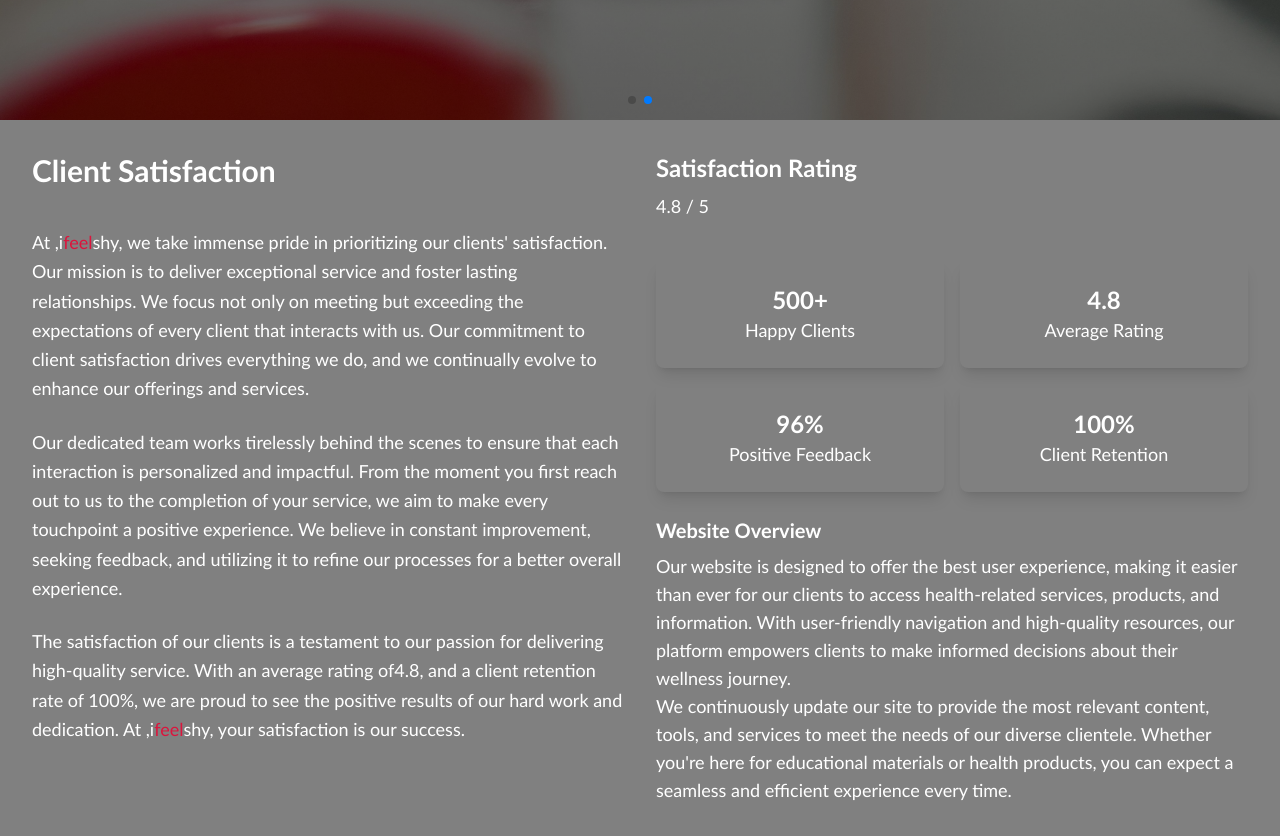
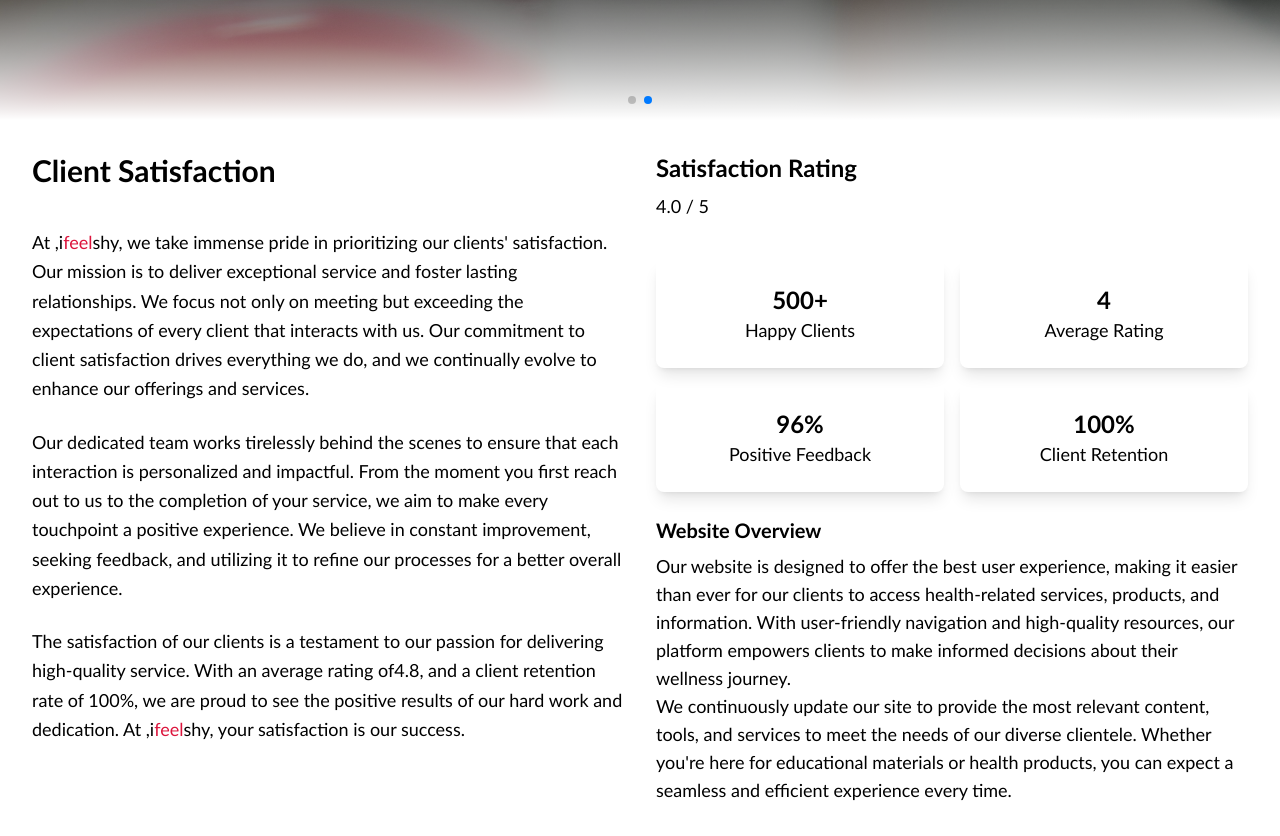
Before and after one commit to mss-souloftware/pharma-uk, a Next.js app: page / in a window 1280 px wide. Shown: the part 760-1596 px from the top of the page. Built offline with nearby package versions, Linux system fonts and the light colour scheme.

Commit message:
Updated-Code

```diff
--- a/src/app/layout.js
+++ b/src/app/layout.js
@@ -1,22 +1,41 @@
-import Navbar from "@/component/Navbar";
-import "./globals.css";
-import Hero from "@/component/Hero";
-import Content from "@/component/Content";
-
-export const metadata = {
-  title: "Create Next App",
-  description: "Generated by create next app",
-};
+// RootLayout.jsx
+"use client";
+import { useState, useEffect } from "react";
+import { FaSpinner } from "react-icons/fa"; // Import spinner icon for enhanced UI
+import Navbar from "@/component/Navbar"; // Make sure to adjust imports if necessary
+import "./globals.css"; // Import your custom global styles
 
 export default function RootLayout({ children }) {
+  const [loading, setLoading] = useState(true);
+
+  // Simulate loading for demo purposes
+  useEffect(() => {
+    // Simulate a delay before content is loaded (remove this in production)
+    setTimeout(() => {
+      setLoading(false);
+    }, 2000); // 2 seconds delay
+  }, []);
+
   return (
     <html lang="en">
-      <body>
-        <header>
+      <head>
+        <title>Create Next App</title>
+        <meta name="description" content="Generated by create next app" />
+      </head>
+      <body className={`relative ${loading ? 'bg-black' : ''}`}>
+        <header className={loading ? 'hidden' : ''}>
           <Navbar />
         </header>
         <main>
-          {children} {/* To render children in page component */}
+          {loading ? (
+            <div className="absolute inset-0 flex justify-center items-center bg-black opacity-100 z-50">
+              {/* Spinner in the center */}
+              <FaSpinner className="animate-spin text-hoverUnderlineColor text-8xl sm:text-6xl sm:mt-[80%] md:text-7xl md:mt-[60%] lg:text-8xl lg:mt-[40%] mt-[90%]" />
+              </div>
+          ) : (
+            // Render children once loading is complete
+            children
+          )}
         </main>
       </body>
     </html>
--- a/src/component/Content.jsx
+++ b/src/component/Content.jsx
@@ -12,10 +12,13 @@ const Content = () => {
   const [clientRetention, setClientRetention] = useState(0);
 
   const [loading, setLoading] = useState(true); // Track loading state
+  const [clientCount, setClientCount] = useState(0); // For animated client count
+  const [ratingCount, setRatingCount] = useState(0); // For animated rating count
+  const [feedbackCount, setFeedbackCount] = useState(0); // For animated feedback count
+  const [retentionCount, setRetentionCount] = useState(0); // For animated retention count
 
   // Simulating a fetch from backend API (e.g., using fetch/axios)
   useEffect(() => {
-    // Replace this with an actual API call
     setTimeout(() => {
       setClients(500);
       setAverageRating(4.8);
@@ -26,8 +29,35 @@ const Content = () => {
     }, 2000); // Simulate an API response delay
   }, []);
 
+  // Function to animate the numbers from 0 to their respective values
+  const animateCounting = (start, end, duration, setCount) => {
+    let startTime = null;
+
+    const updateCount = (timestamp) => {
+      if (!startTime) startTime = timestamp;
+      const progress = timestamp - startTime;
+      const increment = Math.min(end, (progress / duration) * end);
+      setCount(Math.floor(increment));
+
+      if (progress < duration) {
+        requestAnimationFrame(updateCount);
+      }
+    };
+
+    requestAnimationFrame(updateCount);
+  };
+
+  useEffect(() => {
+    if (!loading) {
+      animateCounting(0, clients, 1000, setClientCount);
+      animateCounting(0, averageRating, 1000, setRatingCount);
+      animateCounting(0, positiveFeedback, 1000, setFeedbackCount);
+      animateCounting(0, clientRetention, 1000, setRetentionCount);
+    }
+  }, [loading, clients, averageRating, positiveFeedback, clientRetention]);
+
   return (
-    <div className="w-full px-4 py-8 md:px-8 bg-secondary text-white">
+    <div className="w-full px-4 py-8 md:px-8 bg-white text-black">
       <div className="grid grid-cols-1 md:grid-cols-2 gap-8">
         {/* Left Section: Text Content */}
         <motion.div
@@ -38,8 +68,8 @@ const Content = () => {
         >
           <h2 className="text-3xl font-bold mb-4">Client Satisfaction</h2>
           <p className="text-lg leading-relaxed">
-    At ,i<span className="text-hoverUnderlineColor">feel</span>shy, we take immense pride in prioritizing our clients' satisfaction. Our
-    mission is to deliver exceptional service and foster lasting relationships. We focus not only on meeting but exceeding the
+          At ,i<span className="text-hoverUnderlineColor">feel</span>shy, we take immense pride in prioritizing our clients&apos; satisfaction.
+          Our mission is to deliver exceptional service and foster lasting relationships. We focus not only on meeting but exceeding the
             expectations of every client that interacts with us. Our commitment to client satisfaction drives everything we do, and we
             continually evolve to enhance our offerings and services.
           </p>
@@ -54,7 +84,6 @@ const Content = () => {
             dedication. At ,i<span className="text-hoverUnderlineColor">feel</span>shy, your satisfaction is our success.
           </p>
         </motion.div>
-
 
         {/* Right Section: Rating & Client Stats */}
         <motion.div
@@ -75,10 +104,10 @@ const Content = () => {
             >
               {loading ? (
                 <div className="flex justify-center items-center">
-                  <FaSpinner className="animate-spin text-white text-3xl" />
+                  <FaSpinner className="animate-spin text-[#570701] text-3xl" />
                 </div>
               ) : (
-                rating.toFixed(1) + " / 5"
+                ratingCount.toFixed(1) + " / 5"
               )}
             </motion.span>
           </div>
@@ -100,10 +129,10 @@ const Content = () => {
               >
                 {loading ? (
                   <div className="flex justify-center items-center">
-                    <FaSpinner className="animate-spin text-white text-3xl" />
+                    <FaSpinner className="animate-spin text-[#570701] text-3xl" />
                   </div>
                 ) : (
-                  clients + "+"
+                  clientCount + "+"
                 )}
               </motion.h5>
               <p className="text-lg">Happy Clients</p>
@@ -124,10 +153,10 @@ const Content = () => {
               >
                 {loading ? (
                   <div className="flex justify-center items-center">
-                    <FaSpinner className="animate-spin text-white text-3xl" />
+                    <FaSpinner className="animate-spin text-[#570701] text-3xl" />
                   </div>
                 ) : (
-                  averageRating
+                  ratingCount
                 )}
               </motion.h5>
               <p className="text-lg">Average Rating</p>
@@ -148,10 +177,10 @@ const Content = () => {
               >
                 {loading ? (
                   <div className="flex justify-center items-center">
-                    <FaSpinner className="animate-spin text-white text-3xl" />
+                    <FaSpinner className="animate-spin text-[#570701] text-3xl" />
                   </div>
                 ) : (
-                  positiveFeedback + "%"
+                  feedbackCount + "%"
                 )}
               </motion.h5>
               <p className="text-lg">Positive Feedback</p>
@@ -172,10 +201,10 @@ const Content = () => {
               >
                 {loading ? (
                   <div className="flex justify-center items-center">
-                    <FaSpinner className="animate-spin text-white text-3xl" />
+                    <FaSpinner className="animate-spin text-[#570701] text-3xl" />
                   </div>
                 ) : (
-                  clientRetention + "%"
+                  retentionCount + "%"
                 )}
               </motion.h5>
               <p className="text-lg">Client Retention</p>
@@ -189,7 +218,7 @@ const Content = () => {
               Our website is designed to offer the best user experience, making it easier than ever for our clients to access health-related services, products, and information. With user-friendly navigation and high-quality resources, our platform empowers clients to make informed decisions about their wellness journey.
             </p>
             <p className="text-lg">
-              We continuously update our site to provide the most relevant content, tools, and services to meet the needs of our diverse clientele. Whether you're here for educational materials or health products, you can expect a seamless and efficient experience every time.
+              We continuously update our site to provide the most relevant content, tools, and services to meet the needs of our diverse clientele. Whether you&apos;re here for educational materials or health products, you can expect a seamless and efficient experience every time.
             </p>
           </div>
         </motion.div>
--- a/src/component/Navbar.jsx
+++ b/src/component/Navbar.jsx
@@ -54,6 +54,7 @@ const Navbar = () => {
         <Link href="/" className="flex items-center space-x-3 rtl:space-x-reverse">
           <img
             src="/Logo.png"
+            width={500} height={500}
             className="absolute h-16 w-16 sm:h-20 sm:w-20 md:h-28 md:w-28 lg:h-36 lg:w-36 xl:h-40 xl:w-40"
             alt="Responsive Logo"
           />
--- a/src/component/slider/DemoSlider.jsx
+++ b/src/component/slider/DemoSlider.jsx
@@ -29,6 +29,10 @@ const DemoSlider = ({ data }) => {
                     backgroundImage: `linear-gradient(rgba(0, 0, 0, 0.4), rgba(0, 0, 0, 0.6)), url(${image})`,
                   }}
                 ></div>
+
+                {/* Bottom White Gradient */}
+                <div className="absolute bottom-0 left-0 w-full h-32 bg-gradient-to-t from-white to-transparent"></div>
+
                 {/* Content */}
                 <div className="relative z-10 flex items-center justify-center h-full">
                   <div className="text-center px-4">
```
Also changed, not shown: src/app/globals.css (line endings or trailing spaces). Lines whose indentation alone changed are shown as unchanged.
